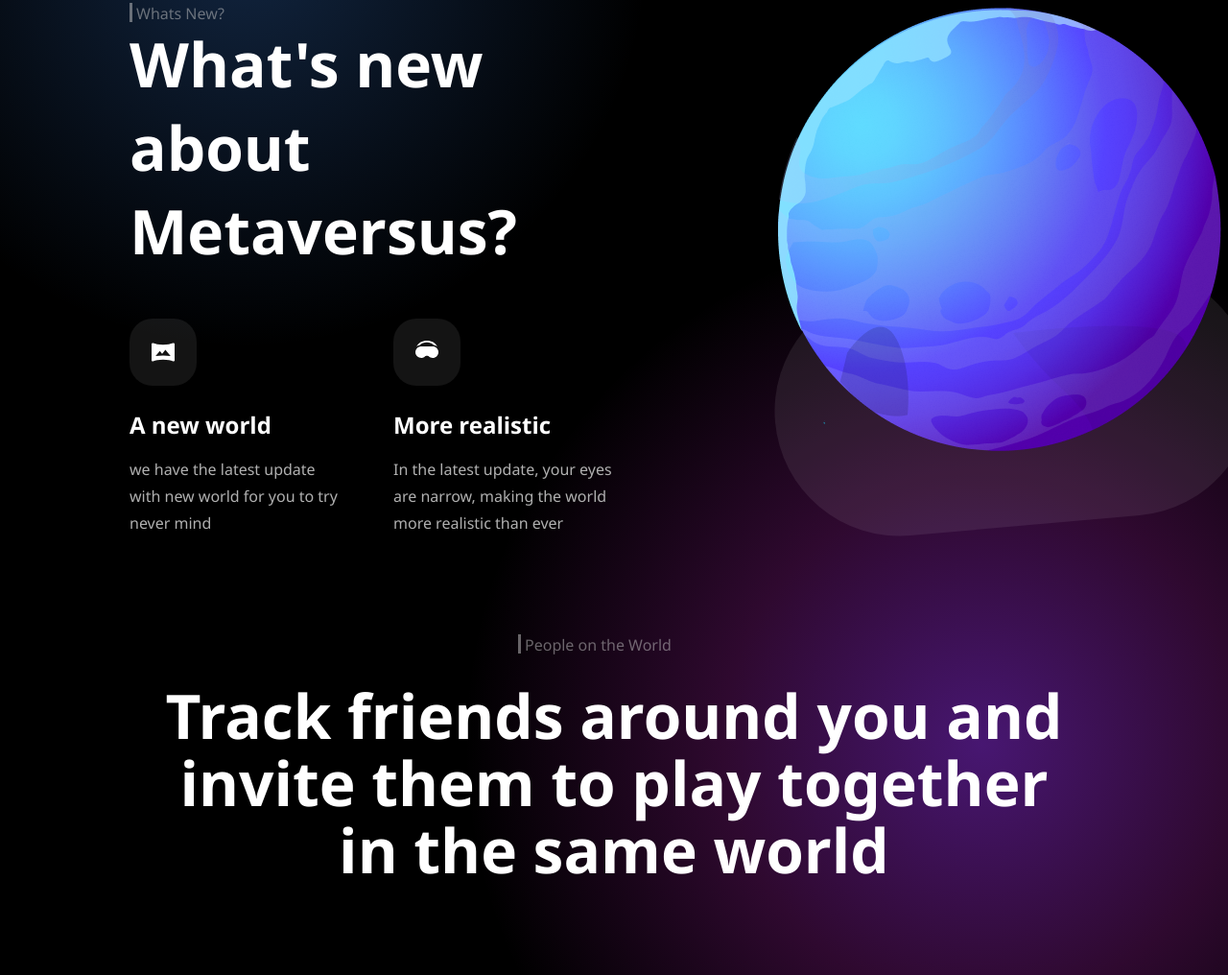
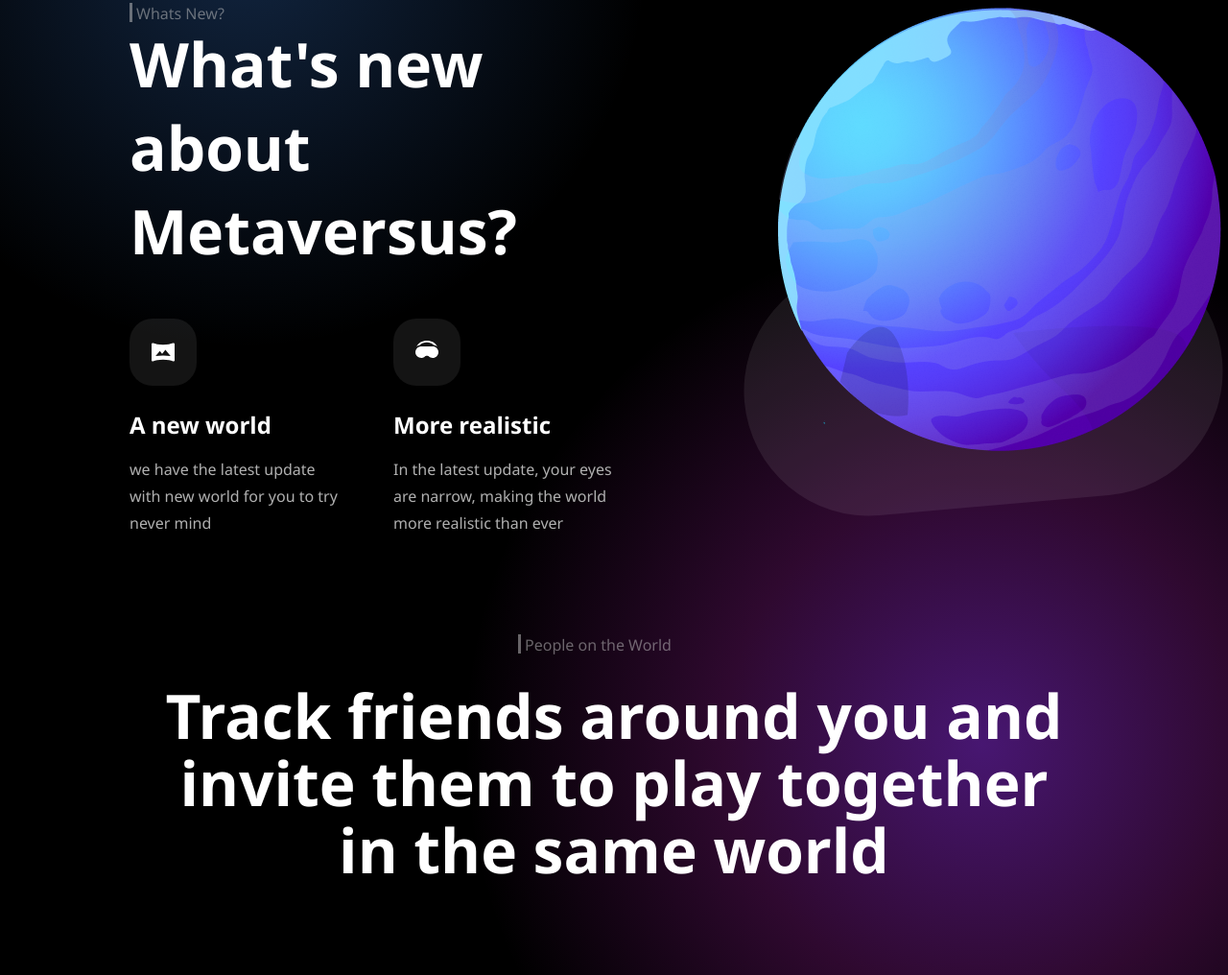
Before and after one commit to ew1tt058/Metaverse-Madness, a website: page index.html in a window 1280 px wide. Shown: the part 4228-5244 px from the top of the page at 96% size. Drawn offline with nearby package versions, Linux system fonts and the light colour scheme; files that its build step writes are made by us from their sources.

Commit message:
fixed bugs

```diff
--- a/styles/_how-we-works.scss
+++ b/styles/_how-we-works.scss
@@ -99,7 +99,7 @@
             }
             @media (max-width: v.$media_sm) {
             top: 47%;
-            right: -31%;
+            right: -38%;
             height: 140px;
             width: 200px;
             }
@@ -184,7 +184,7 @@
                 @media (max-width: v.$media_xxl) {
                 @include m.font(16px, 400, v.$color__greywhite);
                 }
-                @media (max-width: v.$media_lg) {
+                @media (max-width: v.$media_md) {
                 @include m.font(14px, 400, v.$color__greywhite);
                 }
                 @media (max-width: v.$media_sm) {
@@ -240,7 +240,7 @@
                 @media (max-width: v.$media_xxl) {
                 @include m.font(16px, 400, v.$color__greywhite);
                 }
-                @media (max-width: v.$media_lg) {
+                @media (max-width: v.$media_md) {
                 @include m.font(14px, 400, v.$color__greywhite);
                 }
                 @media (max-width: v.$media_sm) {
@@ -297,8 +297,10 @@
                 @include m.font(16px, 400, v.$color__greywhite);
                 }
                 @media (max-width: v.$media_lg) {
+                    width: 300px;
+                }
+                @media (max-width: v.$media_md) {
                 @include m.font(14px, 400, v.$color__greywhite);
-                width: 300px;
                 }
                 @media (max-width: v.$media_sm) {
                 width: 210px;
--- a/styles/_whats-new.scss
+++ b/styles/_whats-new.scss
@@ -159,8 +159,8 @@
             }
 
             &-background {
-                top: 44%;
-                right: -12%;
+                top: 47%;
+                right: -18%;
                 z-index: 2;
                 width: 560px;
                 height: 260px;
@@ -170,8 +170,8 @@
                 background-color: rgba($color: #ffff, $alpha: 8%);
 
                 @media(max-width:v.$media_xxl){
-                top: 51%;
-                right: -25%;
+                top: 48%;
+                right: -20%;
                 width: 500px;
                 transform: rotate(-5deg);
             }
@@ -200,8 +200,8 @@
                 height: 110px;
             }
             @media (max-width:v.$media_min){
-                top: 50%;
-                right: 5%;
+                top: 52%;
+                right: 15%;
                 width: 210px;
                 height: 110px;
             }
```
